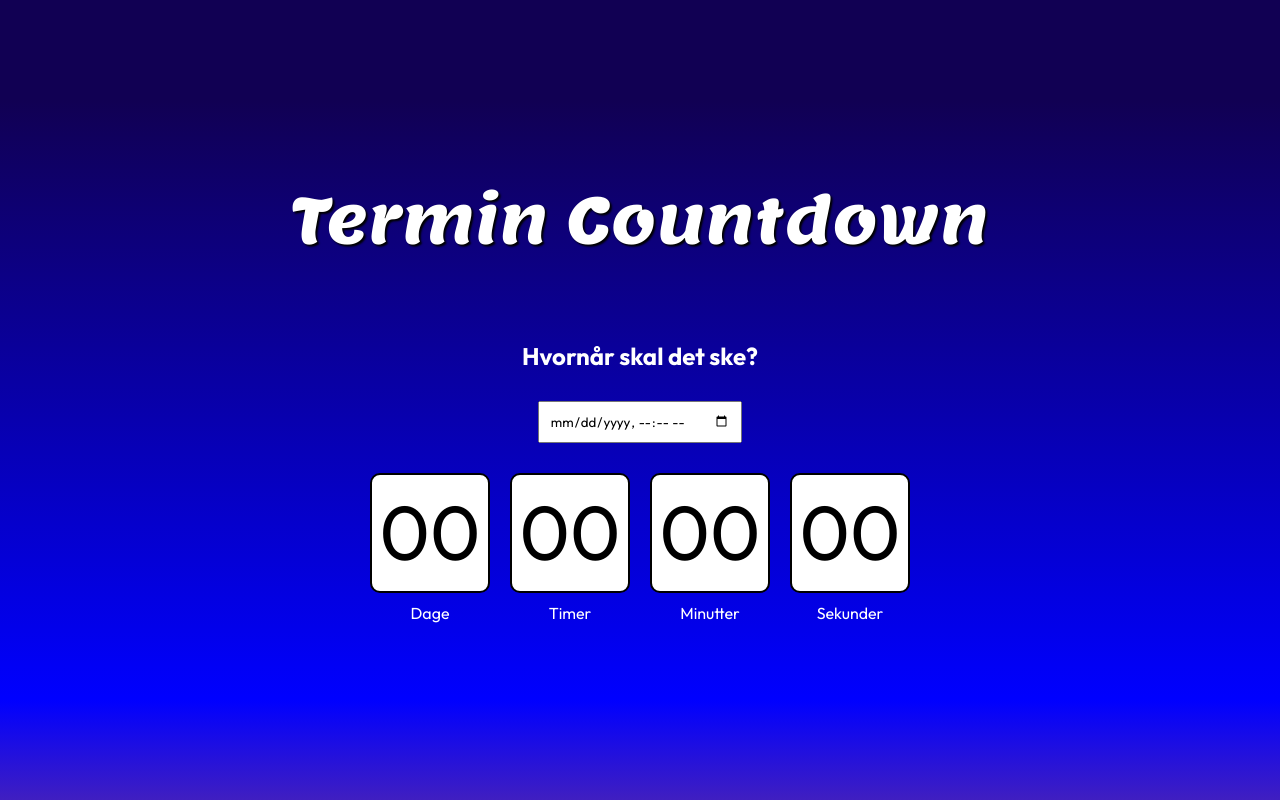
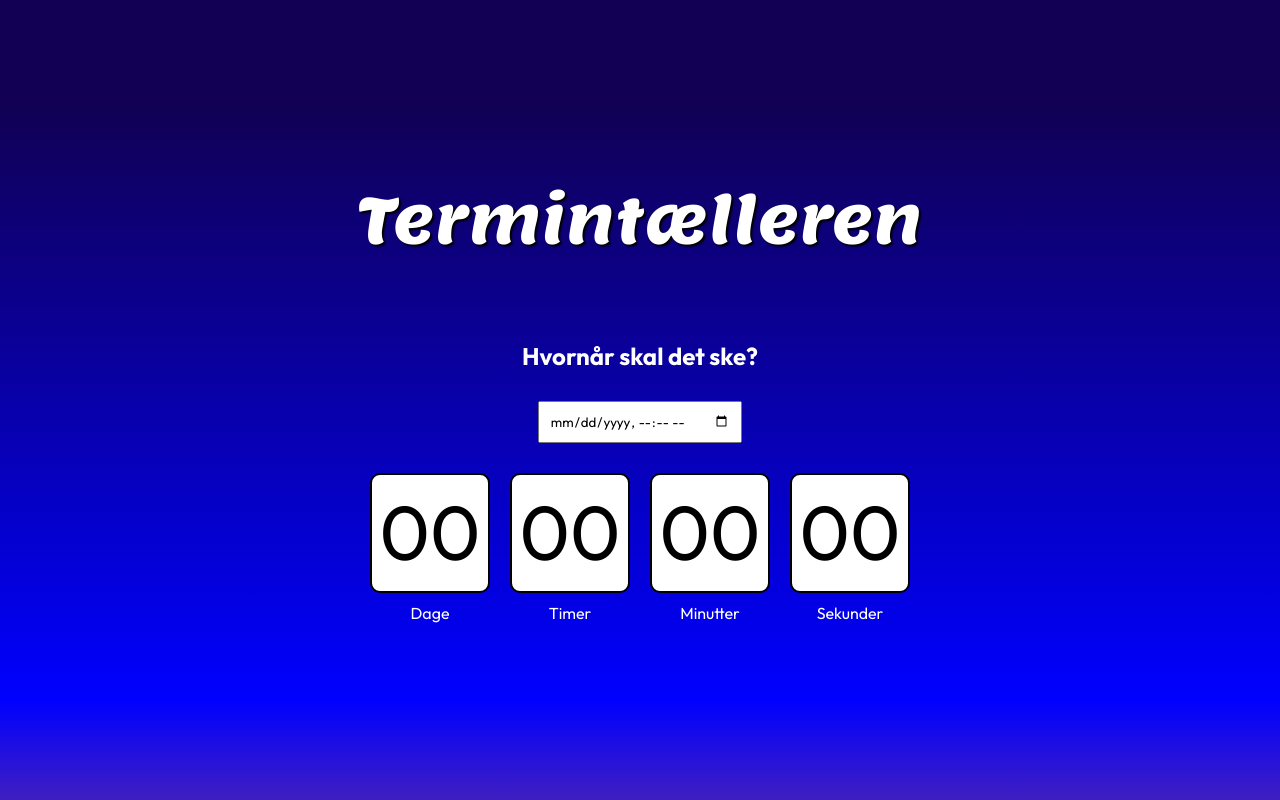
Before and after one commit to gumboelias/termin-taeller, a plain HTML site: page index.html in a window 1280 px wide. Drawn offline with Linux system fonts and the light colour scheme.

Commit message:
det hedder nu termintælleren

```diff
--- a/index.html
+++ b/index.html
@@ -12,7 +12,7 @@
 </head>
 <body>
   <div class="hero">
-    <h1>Termin Countdown</h1>
+    <h1>Termintælleren</h1>
     <h2>Hvornår skal det ske?</h2>
     <input id="datetimeInput" type="datetime-local">
     <div class="timebox">
--- a/style.css
+++ b/style.css
@@ -10,7 +10,7 @@ body {
   padding: 0;
 }
 .hero{
-    height: 100vh;
+  height: 100vh;
   width: 100%; /* avoid 100vw which can cause horizontal overflow when scrollbars/safe-area are present */
   display: flex;
   flex-direction: column;
```
